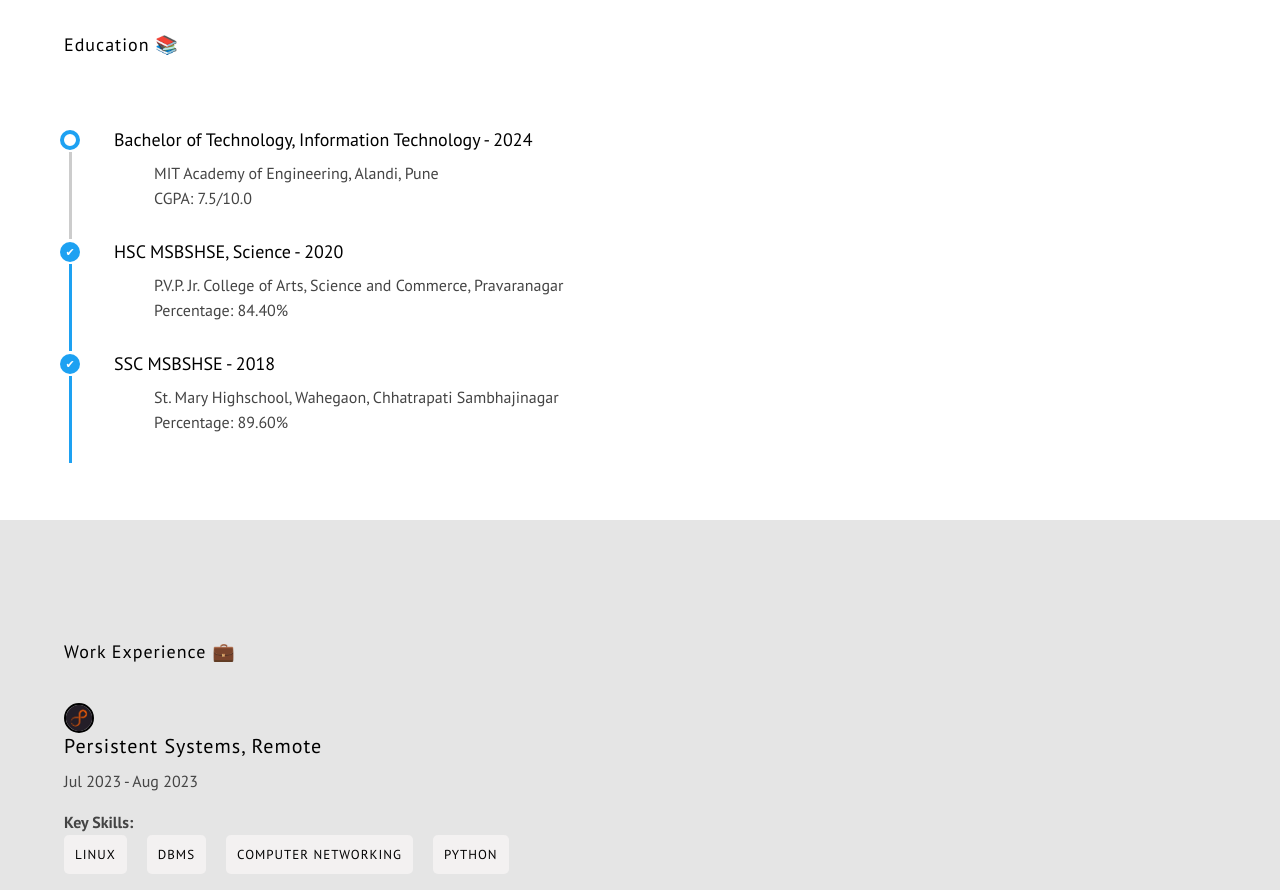
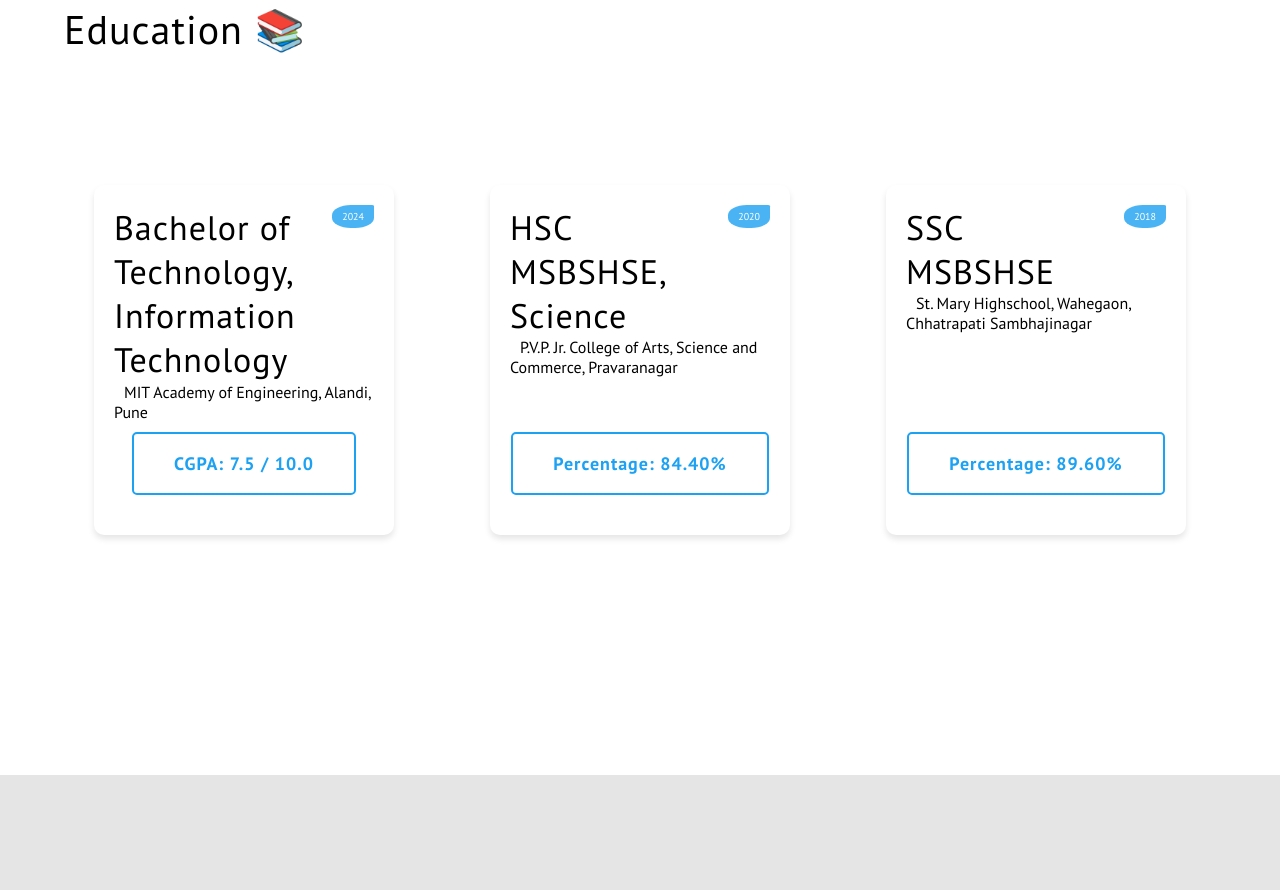
Before and after one commit to Adi1121/Personal-Portfolio, a plain HTML site: page index.html in a window 1280 px wide. Shown: the part 1907-2797 px from the top of the page. Drawn offline with nearby package versions, Linux system fonts and the light colour scheme.

Commit message:
Add files via upload

```diff
--- a/index.html
+++ b/index.html
@@ -17,7 +17,7 @@
   <header class="main-header">
     <div class="main-header__logo-container">
       <div class="main-header__logo-img-cont">
-        <img src="assets\photo_id.png" alt="logo Image" class="main-header__logo-img" />
+        <img src="assets\a-sleek-and-modern-logo.jpeg" alt="logo Image" class="main-header__logo-img" />
       </div>
       <h4 class="main-header__logo-text">Aditya Gaikwad</h4>
     </div>
@@ -28,6 +28,7 @@
         <li class="main-header__navigation-link"><a href="./index.html#education"> Education </a></li>
         <li class="main-header__navigation-link"><a href="./index.html#work"> Work </a></li>
         <li class="main-header__navigation-link"><a href="./index.html#projects"> Projects </a></li>
+        <li class="main-header__navigation-link"><a href="./index.html#certifications"> Certifications </a></li>
         <li class="main-header__navigation-link"><a href="./index.html#contact" href=""> Contact </a></li>
       </ul>
     </nav>
@@ -71,13 +72,12 @@
       <div class="home-hero__info">
         <h1 class="heading-primary home-hero__heading-primary">
           <span class="heading-primary__sm"> Hello 👋</span>
-          <span class="heading-primary__main">
-            I'm Aditya Gaikwad! A Student at MIT Academy of Engineering, working on Software Solutions That Drive Innovation and
-            Empower Users.
-          </span>
+          <span class="heading-primary__main">I'm Aditya Gaikwad! </span>
+          <span class="heading-primary__sm"><br>A Software Engineer Crafting Cutting-Edge Software Solutions That Drive
+            Innovation and Empower Users.</span>
         </h1>
         <a href="./assets/AdityaGaikwadResume.pdf" download>
-          <button class="btn btn-inv home-hero__btn-theme">Download Resume</button>
+          <button class="btn btn-inv home-hero__btn-theme">Download CV</button>
         </a>
       </div>
     </div>
@@ -86,9 +86,7 @@
   <section id="about" class="about main-section">
     <div class="main-container">
       <h2 class="heading-secondary projects__heading-secondary">
-        <span class="heading-secondary__sm"> About 🦄</span>
-        <span class="heading-secondary__main">
-          Here you will find more information about me, what I do, and list of my current skills in programming
+        <span class="heading-secondary__main"> About 🙋🏻‍♂️</span>
       </h2>
       <div class="main-section__content">
         <div class="about__info">
@@ -158,57 +156,69 @@
   <section id="education" class="education main-section">
     <div class="main-container">
       <h2 class="heading-secondary education__heading-secondary">
-        <span class="heading-secondary__sm"> Education 📚</span>
+        <span class="heading-secondary__main"> Education 📚</span>
       </h2>
-      <br>
-      <br>
-      <br>
-      <br>
-      <div class="v-progress">
-        <ul>
-          <li class="v-progress-item inprogress">
-            Bachelor of Technology, Information Technology - 2024
-            <div class="education__details">
-              <div class="education__item">
-                <p class="text-primary">MIT Academy of Engineering, Alandi, Pune</p>
-                <p class="text-primary">CGPA: 7.5/10.0</p>
-              </div>
+      <div class="education__cards">
+        <div class="education__card">
+          <div class="education__year-container">
+            <p class="education__year">2024</p>
+          </div>
+          <div class="education__content">
+            <div class="education__info">
+              <h3 class="heading-tertiary">Bachelor of Technology, Information Technology</h3>
+              <a href="https://www.mitpune.com/" class="college-link" target="_blank">MIT Academy of Engineering,
+                Alandi, Pune</a>
             </div>
-          </li>
-          <li class="v-progress-item completed">
-            HSC MSBSHSE, Science - 2020
-            <div class="education__details">
-              <div class="education__item">
-                <p class="text-primary">P.V.P. Jr. College of Arts, Science and Commerce, Pravaranagar</p>
-                <p class="text-primary">Percentage: 84.40%</p>
-              </div>
+            <div class="education__score">
+              <button class="btn btn-inv projects__btn-inv">CGPA: 7.5 / 10.0</button>
             </div>
-          </li>
-          <li class="v-progress-item completed">
-            SSC MSBSHSE - 2018
-            <div class="education__details">
-              <div class="education__item">
-                <p class="text-primary">St. Mary Highschool, Wahegaon, Chhatrapati Sambhajinagar</p>
-                <p class="text-primary">Percentage: 89.60%</p>
-              </div>
+          </div>
+        </div>
+        <div class="education__card">
+          <div class="education__year-container">
+            <p class="education__year">2020</p>
+          </div>
+          <div class="education__content">
+            <div class="education__info">
+              <h3 class="heading-tertiary">HSC <br>MSBSHSE, Science</h3>
+              <a href="https://www.mitpune.com/" class="college-link" target="_blank">P.V.P. Jr. College of Arts,
+                Science and Commerce, Pravaranagar</a>
             </div>
-          </li>
-        </ul>
+            <div class="education__score">
+              <button class="btn btn-inv projects__btn-inv">Percentage: 84.40%</button>
+            </div>
+          </div>
+        </div>
+        <div class="education__card">
+          <div class="education__year-container">
+            <p class="education__year">2018</p>
+          </div>
+          <div class="education__content">
+            <div class="education__info">
+              <h3 class="heading-tertiary">SSC <br>MSBSHSE</h3>
+              <a href="https://www.mitpune.com/" class="college-link" target="_blank">St. Mary Highschool, Wahegaon,
+                Chhatrapati Sambhajinagar</a>
+            </div>
+            <div class="education__score">
+              <button class="btn btn-inv projects__btn-inv">Percentage: 89.60%</button>
+            </div>
+          </div>
+        </div>
       </div>
     </div>
   </section>
 
+
   <section id="work" class="work main-section">
     <div class="main-container">
       <h2 class="heading-secondary work__heading-secondary">
-        <span class="heading-secondary__sm">Work Experience 💼</span>
+        <span class="heading-secondary__main">Work Experience 💼</span>
       </h2>
       <div class="work__list">
         <div class="work__item">
           <div class="work__bullet" style="background-image: url('./assets/persistent_systems_logo.png')"></div>
-          <h3 class="heading-tertiary">Persistent Systems, Remote</h3>
+          <h3 class="heading-secondary__main">Persistent Systems, Remote</h3>
           <p class="text-primary"><span>Jul 2023 - Aug 2023</span>
-            <b>Key Skills:</b>
           </p>
           <ul class="work__skills">
             <li class="work__skill">Linux</li>
@@ -219,9 +229,8 @@
         </div>
         <div class="work__item">
           <div class="work__bullet" style="background-image: url('./assets/xlligent.png')"></div>
-          <h3 class="heading-tertiary">Xlligent-Softwares Pvt. Ltd., Remote</h3>
-          <p class="text-primary"><span>Jul 2023</span>
-            <b>Key Skills:</b>
+          <h3 class="heading-primary__main">Xlligent-Softwares Pvt. Ltd., Remote</h3>
+          <p class="text-primary"><span>Jul 2023 - Aug 2023</span>
           </p>
           <ul class="work__skills">
             <li class="work__skill">PHP</li>
@@ -236,45 +245,40 @@
   <section id="projects" class="projects main-section">
     <div class="main-container">
       <h2 class="heading-secondary projects__heading-secondary">
-        <span class="heading-secondary__sm"> Projects 🛠️</span>
-        <span class="heading-secondary__main">
-          Here you will find some of the projects that I created with the project details ...
-        </span>
+        <span class="heading-secondary__main"> Projects 🛠️</span>
       </h2>
       <div class="main-section__content">
         <div class="projects__list">
           <div class="projects__list-item">
             <div class="projects__list-item-count">
-              <span class="projects__list-item-count-num"> 1 </span>
+              <span class="projects__list-item-count-num"> 3 </span>
               <span class="projects__list-item-count-line"> </span>
               <span class="projects__list-item-count-end-dot"> </span>
             </div>
             <div class="projects__list-item-details">
               <div class="projects__list-item-img-cont">
-                <img src="./assets/e-commerce.png" alt="Project Image" class="projects__list-item-img" />
+                <img src="./assets/home_automation.png" alt="Project Image" class="projects__list-item-img" />
               </div>
               <h3 class="heading-tertiary projects__list-item-heading-tertiary">
-                E-Commerce Platform
+                AWS-based Smart Home Solution
               </h3>
               <!-- <hr class="projects__title-text-divider" /> -->
 
               <p class="text-primary projects__list-item-text-primary">
                 <span>
-                  The objective of this project is to develop a general
-                  purpose e-commerce store where products like clothes,
-                  accessories can be bought.
+                  Implemented IoT motion detection using an ESP8266 microcontroller, AWS IoT Core, and ultrasonic
+                  sensor.
                 </span>
                 <!-- <br />
-                  <br /> -->
+                    <br /> -->
                 <span>
-                  However, The development process of the website is still going on.
-                </span>
+                  Data securely transmitted to AWS cloud, triggering alerts via MQTT.</span>
               </p>
-              <a href="https://lifestorestyle.000webhostapp.com/index.php"
-                class="btn btn-theme projects__btn-theme">Live Link</a>
-              <a href="https://github.com/Adi1121/Life-Stores" class="btn btn-inv projects__btn-inv">Code Link</a>
+              <a href="https://github.com/Adi1121/aws-home-automation" class="btn btn-theme projects__btn-theme">Code
+                Link</a>
             </div>
           </div>
+
           <div class="projects__list-item projects__list-item--inv">
             <div class="projects__list-item-details">
               <div class="projects__list-item-img-cont">
@@ -312,30 +316,34 @@
         </div>
         <div class="projects__list-item">
           <div class="projects__list-item-count">
-            <span class="projects__list-item-count-num"> 3 </span>
+            <span class="projects__list-item-count-num"> 1 </span>
             <span class="projects__list-item-count-line"> </span>
             <span class="projects__list-item-count-end-dot"> </span>
           </div>
           <div class="projects__list-item-details">
             <div class="projects__list-item-img-cont">
-              <img src="./assets/home_automation.png" alt="Project Image" class="projects__list-item-img" />
+              <img src="./assets/e-commerce.png" alt="Project Image" class="projects__list-item-img" />
             </div>
             <h3 class="heading-tertiary projects__list-item-heading-tertiary">
-              AWS-based Smart Home Solution
+              E-Commerce Platform
             </h3>
             <!-- <hr class="projects__title-text-divider" /> -->
 
             <p class="text-primary projects__list-item-text-primary">
               <span>
-                Implemented IoT motion detection using an ESP8266 microcontroller, AWS IoT Core, and ultrasonic sensor.
+                The objective of this project is to develop a general
+                purpose e-commerce store where products like clothes,
+                accessories can be bought.
               </span>
               <!-- <br />
-                  <br /> -->
+                <br /> -->
               <span>
-                Data securely transmitted to AWS cloud, triggering alerts via MQTT.</span>
+                However, The development process of the website is still going on.
+              </span>
             </p>
-            <a href="https://github.com/Adi1121/aws-home-automation" class="btn btn-theme projects__btn-theme">Code
+            <a href="https://lifestorestyle.000webhostapp.com/index.php" class="btn btn-theme projects__btn-theme">Live
               Link</a>
+            <a href="https://github.com/Adi1121/Life-Stores" class="btn btn-inv projects__btn-inv">Code Link</a>
           </div>
         </div>
       </div>
@@ -343,13 +351,33 @@
     </div>
   </section>
 
+  <section id="certifications" class="certifications main-section">
+    <div class="main-container">
+      <h2 class="heading-secondary certifications__heading-secondary">
+        <span class="heading-secondary__main">Certifications 🏅</span>
+      </h2>
+      <div class="certifications__grid">
+        <div class="certifications__item">
+          <img src="./assets/data_fundamental.png" alt="Certificate 1">
+        </div>
+        <div class="certifications__item">
+          <img src="./assets/oracle_cloud.png" alt="Certificate 2">
+        </div>
+        <div class="certifications__item">
+          <img src="./assets/iot_cert.png" alt="Certificate 3">
+        </div>
+        <div class="certifications__item">
+          <img src="./assets/aws_fun_cert.png" alt="Certificate 4">
+        </div>
+      </div>
+    </div>
+  </section>
+
+
   <section id="contact" class="contact main-section">
     <div class="main-container">
       <h2 class="heading-secondary">
-        <span class="heading-secondary__sm"> Contact 📞</span>
-        <span class="heading-secondary__main">
-          Contact me by submitting the form below
-        </span>
+        <span class="heading-secondary__main"> Contact 📞</span>
       </h2>
       <div class="main-section__content">
         <div class="contact__form-cont">
@@ -388,7 +416,16 @@
             <a href="./index.html#about">About</a>
           </li>
           <li class="main-footer__link">
+            <a href="./index.html#education">Education</a>
+          </li>
+          <li class="main-footer__link">
+            <a href="./index.html#work">Work</a>
+          </li>
+          <li class="main-footer__link">
             <a href="./index.html#projects">Projects</a>
+          </li>
+          <li class="main-footer__link">
+            <a href="./index.html#certifications">Certifications</a>
           </li>
           <li class="main-footer__link">
             <a href="./index.html#contact">Contact</a>
--- a/script.js
+++ b/script.js
@@ -139,3 +139,14 @@ const headerLogoConatiner = document.querySelector('.main-header__logo-container
 headerLogoConatiner.addEventListener('click', () => {
   location.href = 'index.html'
 })
+
+const cards = document.querySelectorAll('.education__card');
+
+cards.forEach(card => {
+  const flipButton = card.querySelector('.btn-flip');
+  const flipContainer = card.querySelector('.education__flip-container');
+
+  flipButton.addEventListener('click', () => {
+    flipContainer.classList.toggle('flipped');
+  });
+});
--- a/style.css
+++ b/style.css
@@ -714,6 +714,39 @@ a {
   }
 }
 
+/* Certifications */
+.certifications {
+  padding: 5rem 0;
+  background: #e5e5e5;
+}
+
+.certifications__heading-secondary {
+  text-align: center;
+  margin-bottom: 4rem;
+}
+
+.certifications__grid {
+  display: grid;
+  grid-template-columns: repeat(2, 1fr);
+  gap: 2rem;
+}
+
+.certifications__item {
+  position: relative;
+  overflow: hidden;
+}
+
+.certifications__item img {
+  width: 100%;
+  height: 400px;
+  transition: transform 0.3s ease;
+}
+
+.certifications__item:hover img {
+  transform: scale(1.1);
+}
+
+
 /* Contact */
 
 .contact {
@@ -875,7 +908,7 @@ a {
 
 .main-footer__links {
   display: flex;
-  max-width: 50rem;
+  /* max-width: 50rem; */
   align-items: center;
   justify-content: space-between;
   margin: auto;
@@ -921,7 +954,7 @@ a {
 }
 
 .main-footer__social-link-icon {
-  width: 2.5rem;
+  width: 5rem;
 }
 
 .main-footer__bottom {
@@ -987,100 +1020,70 @@ a {
 }
 
 /* Education */
-/* Education */
 .education {
-  padding: 5rem 0;
-  /*background: var(--body-background-color); /* Changed to use the variable */
+  padding: 12rem 0;
 }
 
-.v-progress {
-  background-color: #ffffff; /* Changed background color */
-  padding-left: var(--v-progress-left); /* Added padding-left */
+.education__cards {
+  display: flex;
+  justify-content: space-between;
+  margin-top: 100px;
 }
 
-.v-progress ul {
-  list-style: none;
+.education__card {
+  width: 300px;
+  height: 350px;
+  margin-right: 30px;
+  margin-left: 30px;
+  margin-top: 30px;
+  margin-bottom: 20px;
+  background-color: #fff;
+  padding: 20px;
+  border-radius: 10px;
+  box-shadow: 0px 4px 6px rgba(0, 0, 0, 0.1);
+  position: relative;
+  overflow: hidden;
 }
 
-.v-progress-item {
-  position: relative;
-  height: var(--v-progress-item-height-width);
-  line-height: var(--v-progress-item-height-width);
-  margin-bottom: var(--v-progress-line-height);
-  --v-progress-border: 8px;
-  font-size: 1.8rem;
+.education__year-container {
+  position: absolute;
+  top: 20px;
+  right: 20px;
+  background-color: rgba(var(--themeColor), 0.8);
+  color: #fff;
+  padding: 5px 10px;
+  border-radius: 45% 5%;
+  border-bottom-left-radius: 45%;
 }
 
-.v-progress-item:last-child {
-  margin-bottom: 0px;
+.education__content {
+  display: flex;
+  flex-direction: column;
+  justify-content: space-between;
+  height: 100%;
+  font-size: medium;
+
 }
 
-.v-progress-item:last-child:after {
-  content: "";
-  position: absolute;
-  height: calc(var(--v-progress-line-height) - var(--v-progress-gap));
-  top: calc(var(--v-progress-item-height-width) + var(--v-progress-gap) / 2);
-  left: calc(0px - var(--v-progress-left) + var(--v-progress-item-height-width) / 2 - var(--v-progress-line-width) / 2);
-  border-left: var(--v-progress-line-width) solid #ccc;
+.education__info {
+  margin-bottom: auto;
+  display: flow-root;
 }
 
-.v-progress-item:before {
-  content: "";
-  display: inline-block;
-  position: absolute;
-  width: var(--v-progress-item-height-width);
-  height: var(--v-progress-item-height-width);
-  left: calc(0px - var(--v-progress-left));
-  border-radius: 50%;
-  background-color: #ccc;
+.education__score {
+  margin-top: auto;
+  margin-bottom: 20px;
+  display: flex;
+  justify-content: center;
 }
 
-.v-progress-item:after {
-  content: "";
-  display: inline-block;
-  position: absolute;
-  height: calc(var(--v-progress-line-height) - var(--v-progress-gap));
-  top: calc(var(--v-progress-item-height-width) + var(--v-progress-gap) / 2);
-  left: calc(0px - var(--v-progress-left) + var(--v-progress-item-height-width) / 2 - var(--v-progress-line-width) / 2);
-  border-left: var(--v-progress-line-width) solid #ccc;
+.college-link {
+  margin-bottom: 1px;
+  margin-left: 10px;
+  /* font-size: large; */
 }
 
-.v-progress-item.completed:after {
-  border-color: var(--light-blue);
-}
 
-.v-progress-item.completed:before {
-  content: "✔";
-  font-size: 11px;
-  text-align: center;
-  color: white;
-  background: var(--light-blue);
-  height: calc(var(--v-progress-border) + var(--v-progress-item-height-width));
-  width: calc(var(--v-progress-border) + var(--v-progress-item-height-width));
-  line-height: calc(var(--v-progress-border) + var(--v-progress-item-height-width));
-  left: calc(0px - var(--v-progress-left) - var(--v-progress-border) / 2);
-  top: calc(0px - var(--v-progress-border) + var(--v-progress-border) / 2);
-}
-
-.v-progress-item.inprogress:before {
-  background-color: white;
-  outline: calc(var(--v-progress-border) / 2) solid var(--blue);
-  top: calc(0px - var(--v-progress-border) + var(--v-progress-border));
-}
-
-.education__details {
-  margin-left: 4rem; /* Adjust spacing between progress bar and education details */
-}
-
-.education__item {
-  margin-top: 1.5rem;
-}
-
-.education__item p {
-  font-size: 1.6rem;
-  color: #444;
-  line-height: 1.6;
-}
 
 /* work */
 .work {
@@ -1098,26 +1101,25 @@ a {
 }
 
 .work__bullet {
-  width: 30px;
-  height: 30px;
+  width: 50px;
+  height: 50px;
   background-size: cover;
   background-position: center;
   border-radius: 50%;
   margin-right: 10px;
-  border: 2px solid black;
+  border: none;
 }
 
 .work__item {
   display: grid;
+  grid-template-columns: 0.5fr 3fr;
   align-items: center;
   margin-bottom: 5rem;
+  margin-top: 30px;
 }
 
 .work__content {
   flex: 1;
-}
-.work__item {
-  margin-bottom: 4rem;
 }
 
 .work__item h3 {
@@ -1135,6 +1137,7 @@ a {
 .work__skills {
   display: flex;
   flex-wrap: wrap;
+  margin-top: 25px;
 }
 
 .work__skill {
```
Also changed, not shown: assets/a-sleek-and-modern-logo.jpeg (added), assets/a-sleek-modern-logo-2.jpeg (added), assets/aws_fun_cert.png (added), assets/data_fundamental.png (added), assets/iot_cert.png (added), assets/oracle_cloud.png (added).
